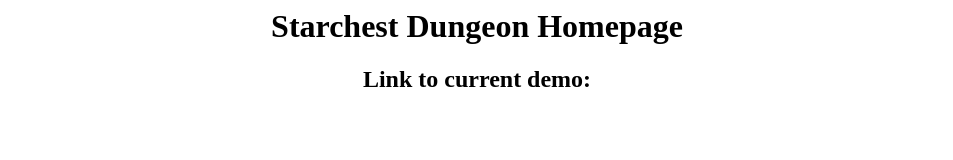
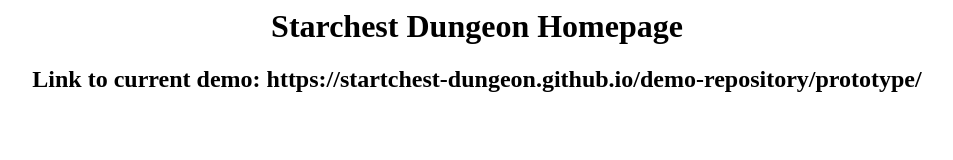
Before and after one commit to starchest-dungeon/demo-repository, a website: page index.html in a window 1280 px wide. Shown: the whole page, without its empty margins (163-1116 px from the left). Drawn offline with Linux system fonts and the light colour scheme.

Commit message:
Update index.html

```diff
--- a/index.html
+++ b/index.html
@@ -9,7 +9,7 @@
     <body>
         <h1>Starchest Dungeon Homepage</h1>
 
-        <h2>Link to current demo: </h2>
+        <h2>Link to current demo: https://startchest-dungeon.github.io/demo-repository/prototype/</h2>
     </body>
 
 </html>
```
